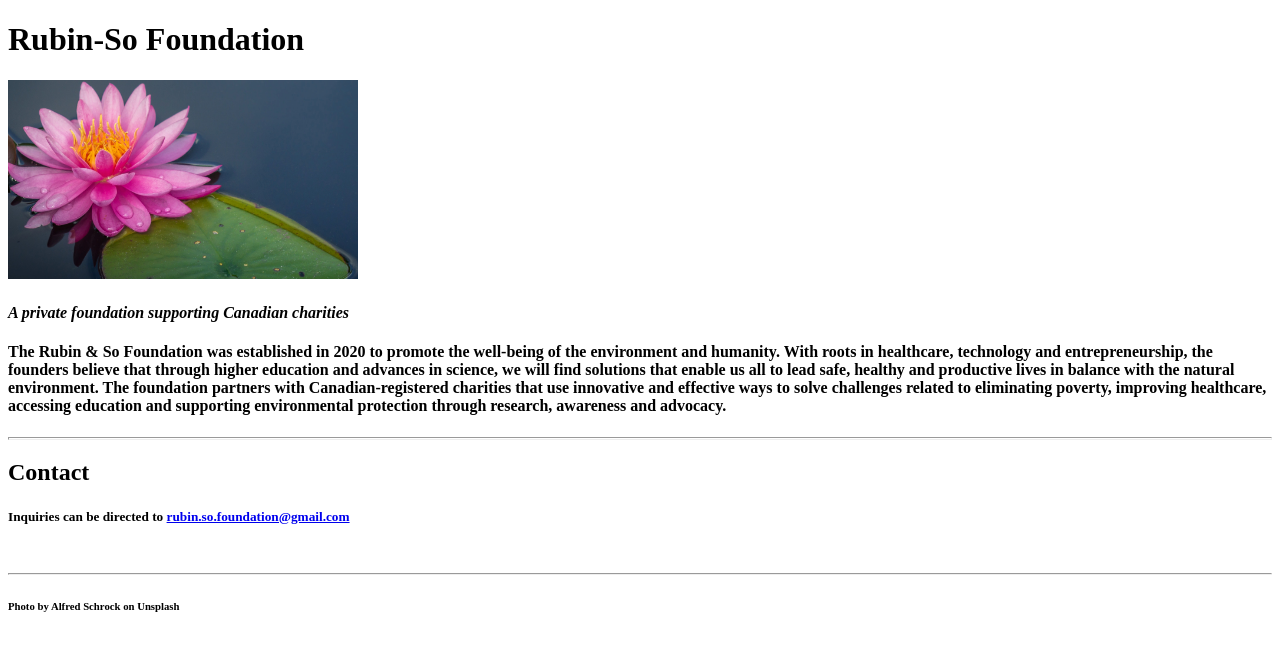
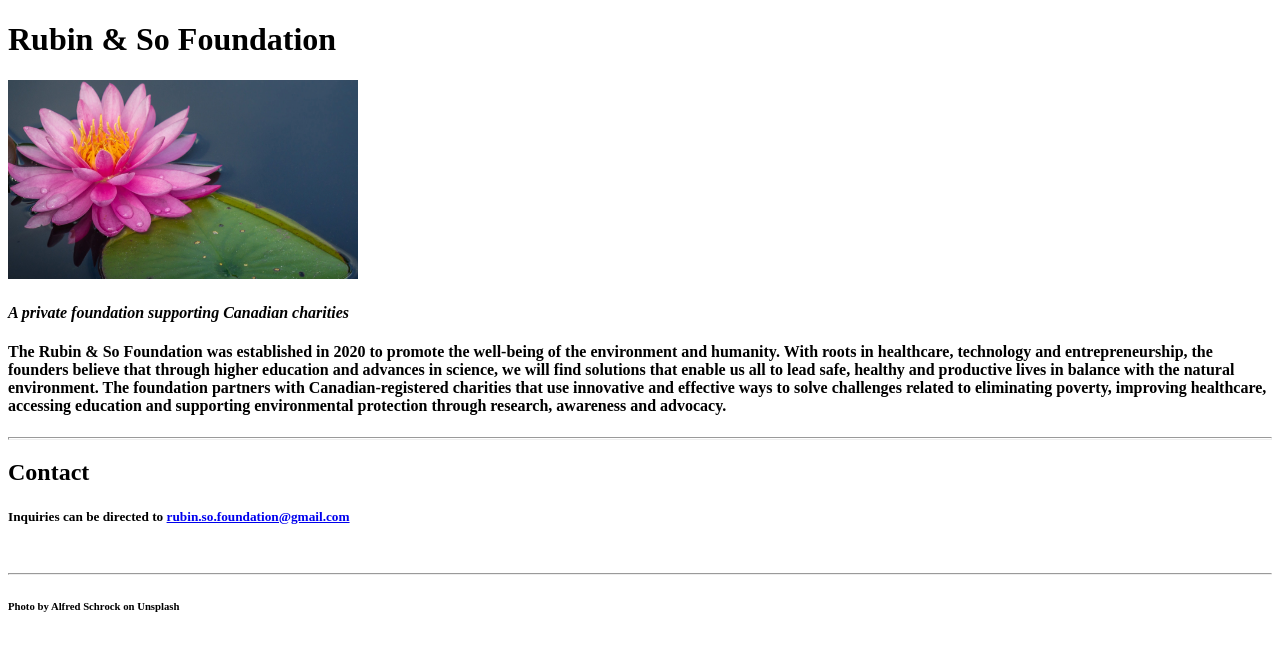
Before and after one commit to DeeDooBee/Foundation, a plain HTML site: page index.html in a window 1280 px wide. Drawn offline with Linux system fonts and the light colour scheme.

Commit message:
Update index.html
corrected name of foundation

```diff
--- a/index.html
+++ b/index.html
@@ -3,13 +3,13 @@
 
 <head>
   <meta charset="utf-8">
-  <title>🌸Rubin-So Foundation</title>
+  <title>🌸Rubin & So Foundation</title>
 
 
 </head>
 
 <body>
-  <h1>Rubin-So Foundation</h1>
+  <h1>Rubin & So Foundation</h1>
   <img src="alfred-schrock-p7WQxx8-xgM-unsplash.jpg" width="350" height="100%" alt="Photo by Alfred Schrock on Unsplash">
   <h4><em>A private foundation supporting Canadian charities</em></h4>
   <h4>The Rubin & So Foundation was established in 2020 to promote the well-being of the environment and humanity. With roots in healthcare, technology and entrepreneurship, the founders believe that through higher education and advances in science,
```
